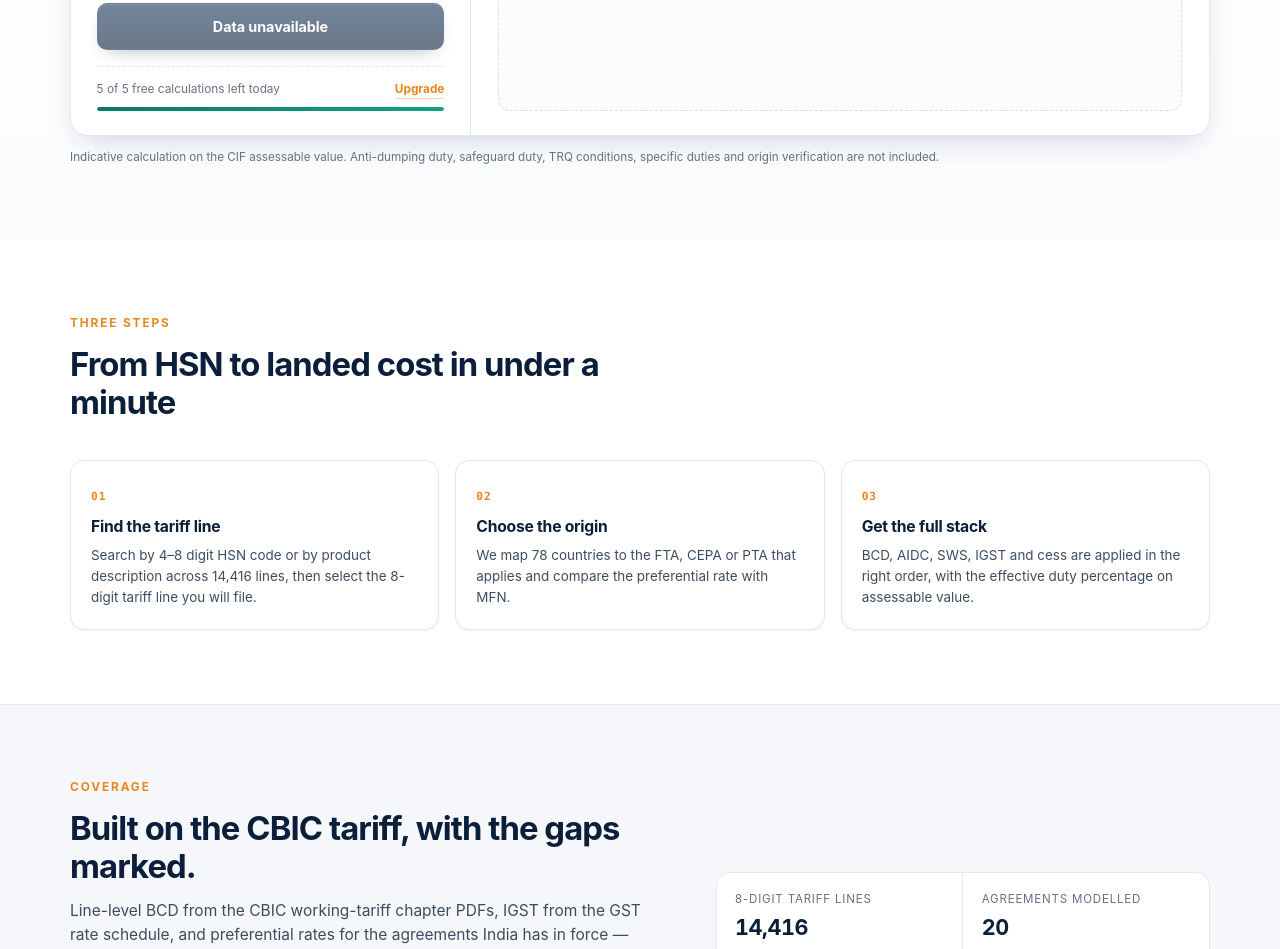
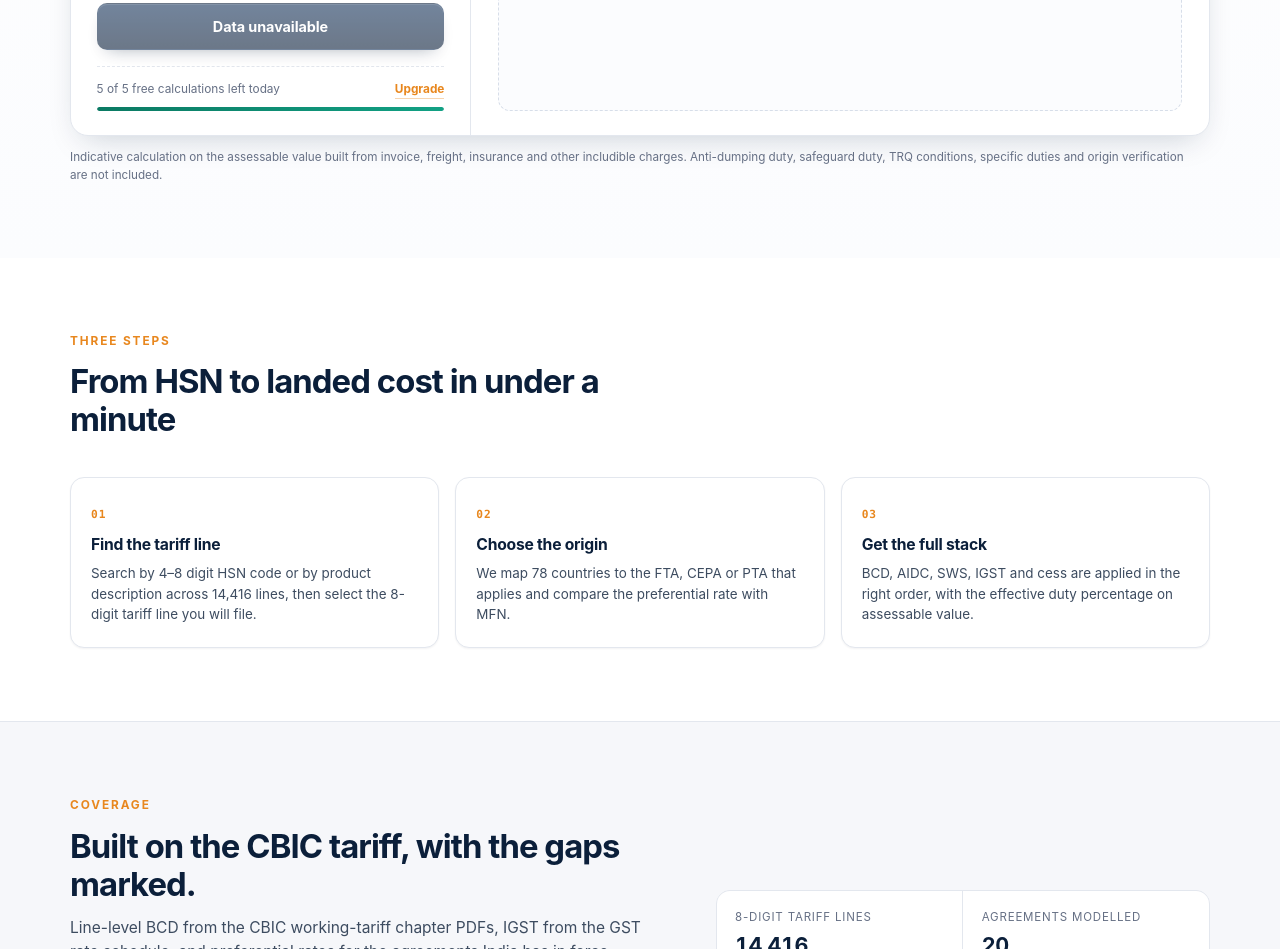
Before and after one commit to vijaykumarbs/customs-calc, a website: page web/index.html in a window 1280 px wide. Shown: the part 1457-2406 px from the top of the page. Drawn offline with Linux system fonts and the light colour scheme; no server answers.

Commit message:
Update calculator footnote for assessable-value build-up

```diff
--- a/web/index.html
+++ b/web/index.html
@@ -202,8 +202,9 @@
           </div>
         </div>
         <p class="calc-footnote">
-          Indicative calculation on the CIF assessable value. Anti-dumping duty, safeguard duty,
-          TRQ conditions, specific duties and origin verification are not included.
+          Indicative calculation on the assessable value built from invoice, freight, insurance
+          and other includible charges. Anti-dumping duty, safeguard duty, TRQ conditions,
+          specific duties and origin verification are not included.
         </p>
       </div>
     </section>
```
